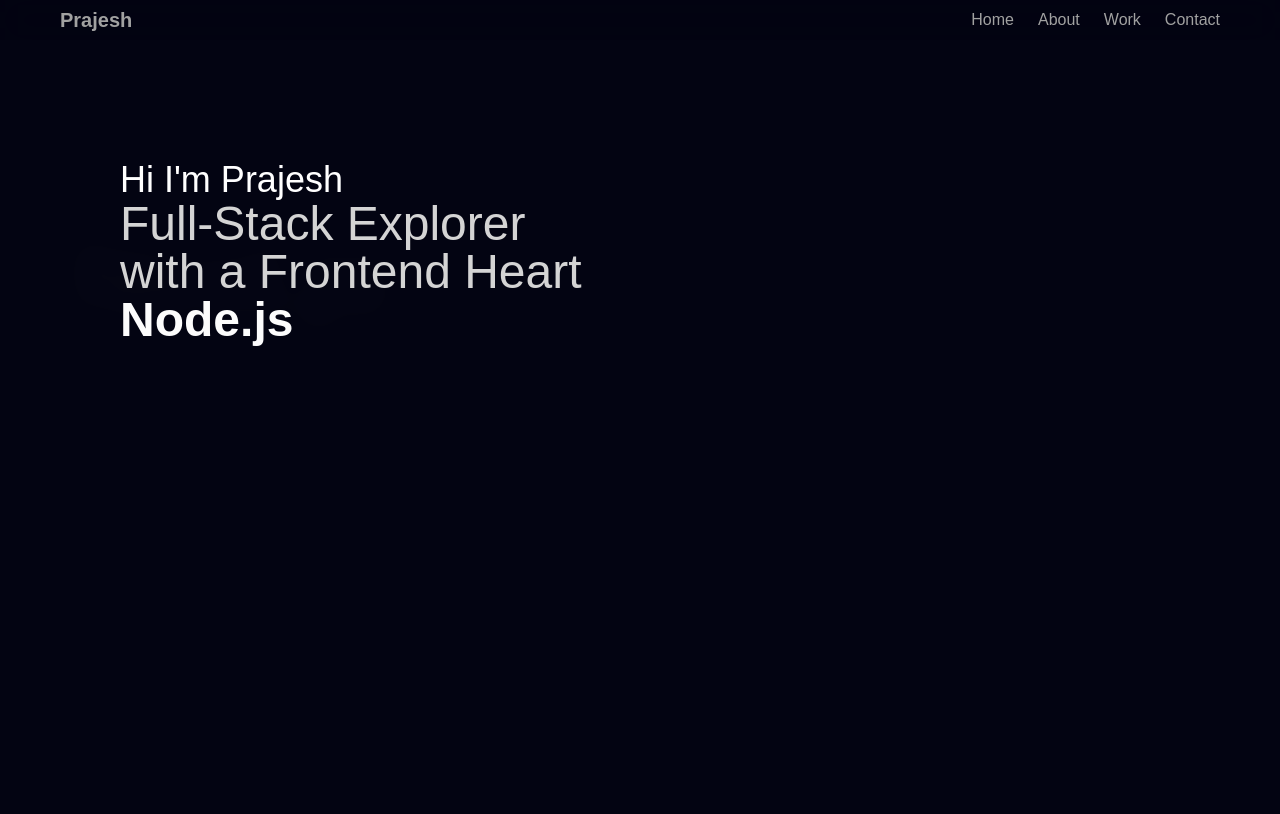
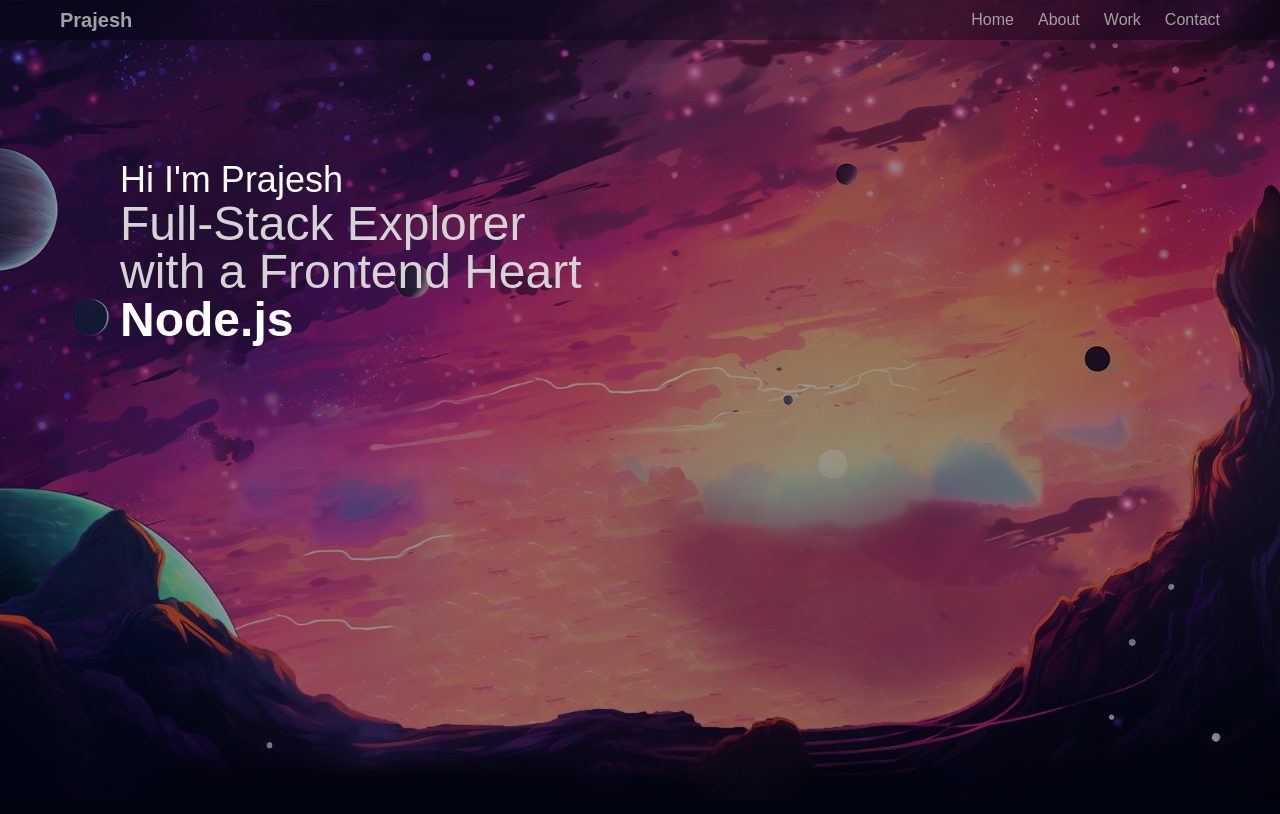
Before and after one commit to bAtmAn2908/Portfolio-Project, a React (Vite) app: page / in a window 1280 px wide. Shown: the top 814 px of the page. Built offline with nearby package versions, Linux system fonts and the light colour scheme; a web font is replaced by a local one.

Commit message:
Parallax effect

```diff
--- a/src/App.jsx
+++ b/src/App.jsx
@@ -7,6 +7,8 @@ const App = () => {
     <div className='container mx-auto max-w-7xl'>
       <Navbar/>
       <Hero/>
+      <section className='min-h-screen'></section>
+      <section className='min-h-screen'></section><section className='min-h-screen'></section><section className='min-h-screen'></section>
     </div>
   )
 }
--- a/src/components/ParallaxBackground.jsx
+++ b/src/components/ParallaxBackground.jsx
@@ -1,8 +1,65 @@
+import { motion, useScroll, useSpring, useTransform } from 'motion/react'
 import React from 'react'
 
 const ParallaxBackground = () => {
+
+    const {scrollYProgress} = useScroll();
+    const x = useSpring(scrollYProgress, {damping:50})
+    const mountain3Y = useTransform(x,[0, 0.5], ["0%", "70%"]);
+    const planetsX = useTransform(x,[0, 0.5], ["0%", "-20%"]);
+    const mountain2Y = useTransform(x,[0, 0.5], ["0%", "30%"]);
+    const mountain1Y = useTransform(x,[0, 0.5], ["0%", "0%"]);
+
+
   return (
-    <div>ParallaxBackground</div>
+    <section className='absolute inset-0 bg-black/40'>
+        <div className='relative h-screen overflow-y-hidden'>
+            {/* Background sky */}
+            <div className='absolute inset-0 w-full h-screen -z-50'
+                style={{
+                    backgroundImage: "url(/assets/sky.jpg)",
+                    backgroundPosition: "bottom",
+                    backgroundSize: "cover",
+                }}
+            />
+            {/* Mountain layer 3 */}
+            <motion.div className='absolute inset-0 -z-40'
+                style={{
+                    backgroundImage: "url(/assets/mountain-3.png)",
+                    backgroundPosition: "bottom",
+                    backgroundSize: "cover",
+                    y: mountain3Y,
+                }}
+            />
+            {/* Planets */}
+            <motion.div className='absolute inset-0 -z-30'
+                style={{
+                    backgroundImage: "url(/assets/planets.png)",
+                    backgroundPosition: "bottom",
+                    backgroundSize: "cover",
+                    x: planetsX,
+                }}
+            />
+            {/* Mountain layer 2 */}
+            <motion.div className='absolute inset-0 -z-20'
+                style={{
+                    backgroundImage: "url(/assets/mountain-2.png)",
+                    backgroundPosition: "bottom",
+                    backgroundSize: "cover",
+                    y: mountain2Y,
+                }}
+            />
+            {/* Mountain layer 1 */}
+            <motion.div className='absolute inset-0 -z-10'
+                style={{
+                    backgroundImage: "url(/assets/mountain-1.png)",
+                    backgroundPosition: "bottom",
+                    backgroundSize: "cover",
+                    y: mountain1Y,
+                }}
+            />
+        </div>
+    </section>
   )
 }
 
--- a/src/pages/Hero.jsx
+++ b/src/pages/Hero.jsx
@@ -1,9 +1,11 @@
 import HeroText from "../components/HeroText"
+import ParallaxBackground from "../components/ParallaxBackground"
 
 const Hero = () => {
   return (
     <section className="flex items-start justify-center md:items-start md:justify-start min-h-screen overflow-hidden c-space">
       <HeroText/>
+      <ParallaxBackground/>
     </section>
   )
 }
```
